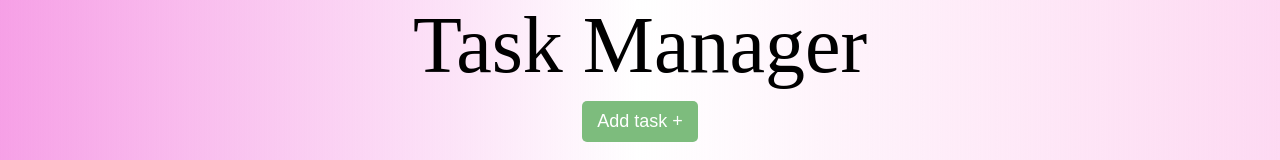
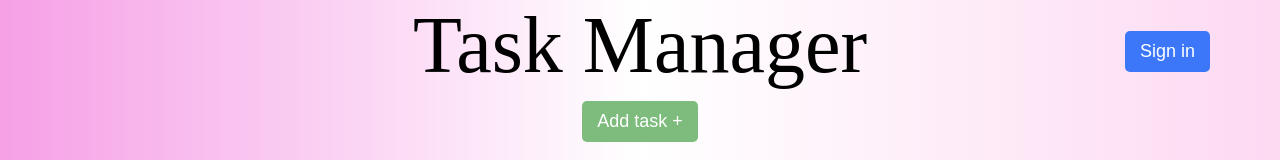
Before and after one commit to BIT-Advanced-App-Dev/checkpoints-23s1-DaneS25, a React (Create React App) app: page / in a window 1280 px wide. Shown: the top 160 px of the page. Built offline with nearby package versions, Linux system fonts and the light colour scheme; no server answers; the database is empty; a web font is replaced by a local one.

Commit message:
added anon sign in to todo web app

```diff
--- /dev/null
+++ b/src/SignInButton.js
@@ -0,0 +1,42 @@
+import { getAuth, signInAnonymously, signOut } from "firebase/auth";
+import { useState } from 'react';
+import './signIn.css';
+
+function SignInButton() {
+  const [user, setUser] = useState(null);
+
+  const auth = getAuth();
+
+  const handleSignIn = () => {
+    signInAnonymously(auth)
+      .then((userCredential) => {
+        const user = userCredential.user;
+        setUser(user);
+      })
+      .catch((error) => {
+        console.log(error);
+      });
+  };
+
+  const handleSignOut = () => {
+    signOut(auth)
+      .then(() => {
+        setUser(null);
+      })
+      .catch((error) => {
+        console.log(error);
+      });
+  };
+
+  if (user) {
+    return (
+      <button className="signInButton" onClick={handleSignOut}>Sign out</button>
+    );
+  } else {
+    return (
+      <button className="signInButton" onClick={handleSignIn}>Sign in</button>
+    );
+  }
+}
+
+export default SignInButton;
--- a/src/TaskManager/TaskManager.js
+++ b/src/TaskManager/TaskManager.js
@@ -10,6 +10,7 @@ import {useState, useEffect} from 'react'
 import {collection, query, orderBy, onSnapshot} from "firebase/firestore"
 import {db} from '../firebase'
 import AddTask from '../AddTask/AddTask'
+import SignInButton from '../SignInButton'
 
 function TaskManager() {
 
@@ -33,6 +34,7 @@ function TaskManager() {
   return (
     <div className='taskManager'>
       <header>Task Manager</header>
+      <SignInButton />
       <div className='taskManager__container'>
         <button
           name='Add task +'
--- /dev/null
+++ b/src/signIn.css
@@ -0,0 +1,18 @@
+.signInButton {
+    border-radius: 5px;
+    border: none;
+    color: white;
+    font-size: 18px;
+    padding: 10px 15px;
+    margin: 0 auto;
+    background-color: rgb(59, 119, 248);
+    cursor: pointer;
+    position: relative;
+    float: right;
+    margin-right: 70px;
+    margin-top: -60px;
+}
+
+.signInButton:hover{
+    background-color: hsl(254, 98%, 45%);
+  }
```
Also changed, not shown: src/auth_anon_sign_in.js (added, +31 -0 lines), src/auth_state_listener.js (added, +14 -0 lines).
